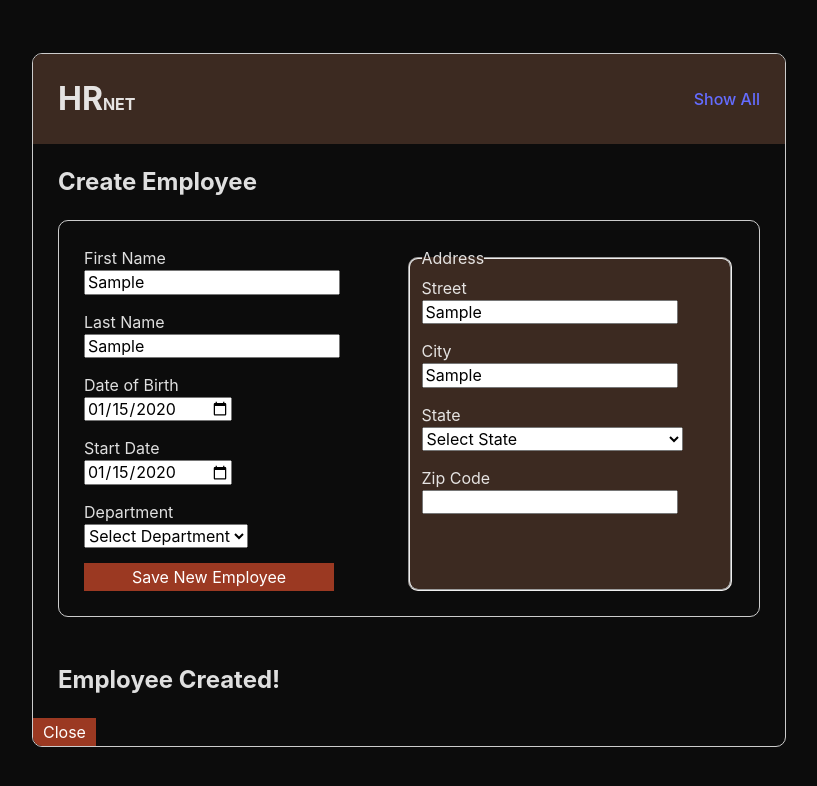
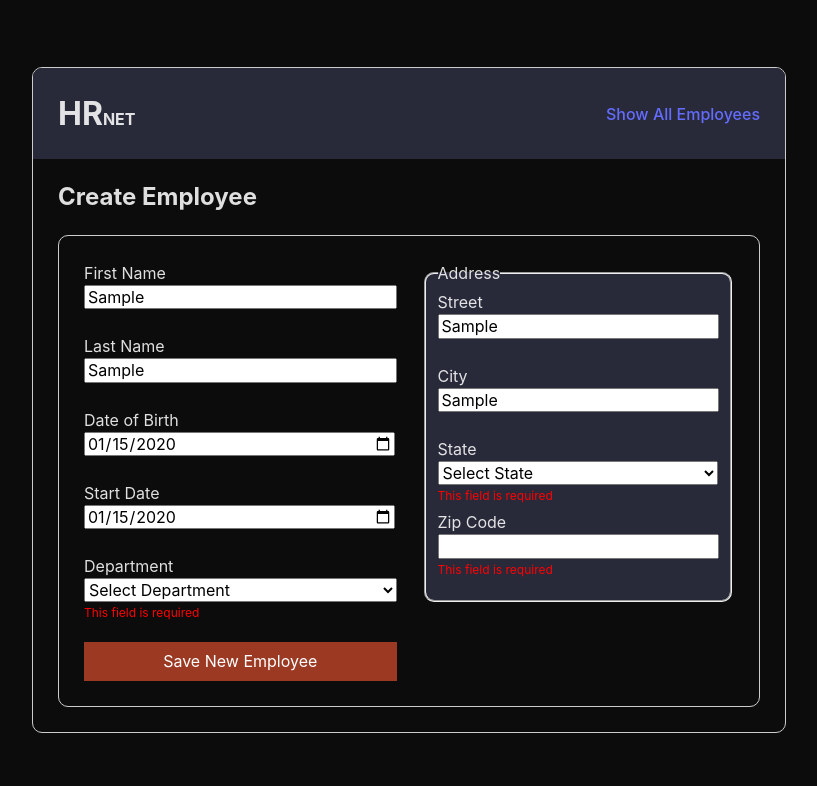
Before and after one commit to PuenaruIonutMarian/HRNet, a React (Vite) app: page / in a window 1280 px wide. Both pictures are taken after typing "Sample", "Sample", "2020-01-15", "2020-01-15", "Sample", "Sample" into the empty fields and a click on the button "Save New Employee". Shown: the top 786 px of the page, without its empty margins (231-1048 px from the left). Built offline with nearby package versions, Linux system fonts and the light colour scheme.

Commit message:
style for form fixed error handling added

```diff
--- a/src/components/DateSelector/DateSelector.module.scss
+++ b/src/components/DateSelector/DateSelector.module.scss
@@ -1,5 +1,18 @@
 .dateSelector{
+    position: relative;
+    .error {
+        position: absolute;
+        color: red;
+        font-size: 12px;
+        width: 100%;
+        bottom: -20px;
+        left: 0%;
+    }
+
     label{
         display: block;
     }
+    input{
+        min-width: 98%;
+    }
 }
--- a/src/components/DateSelector/DateSelector.tsx
+++ b/src/components/DateSelector/DateSelector.tsx
@@ -5,13 +5,15 @@ interface DateSelectorProps {
   name: string;
   value: string;
   onChange: (e: React.ChangeEvent<HTMLInputElement>) => void;
+  error?: string;
 }
 
-const DateSelector: React.FC<DateSelectorProps> = ({ label, name, value, onChange }) => {
+const DateSelector: React.FC<DateSelectorProps> = ({ label, name, value, onChange, error }) => {
   return (
     <div className={style.dateSelector}>
       <label htmlFor={name}>{label}</label>
       <input type="date" id={name} name={name} value={value} onChange={onChange} />
+      {error && <span className={style.error}>{error}</span>}
     </div>
   );
 }
--- a/src/components/Header/Header.tsx
+++ b/src/components/Header/Header.tsx
@@ -1,13 +1,17 @@
 import { Link } from 'react-router-dom';
 import style from './header.module.scss';
 
-const Header = () => {
+interface HeaderProps {}
+
+const Header: React.FC<HeaderProps> = () => {
   return (
     <div className={style.header}>
-        <h1>HR<span className={style.hr}>NET</span></h1>
-        <Link to="/employee-list">Show All</Link>
+      <h1>
+        HR<span className={style.hr}>NET</span>
+      </h1>
+      <Link to="/employee-list">Show All Employees</Link>
     </div>
-  )
-}
+  );
+};
 
-export default Header
+export default Header;
--- a/src/components/Header/header.module.scss
+++ b/src/components/Header/header.module.scss
@@ -2,7 +2,7 @@
     display: flex;
     justify-content: space-between;
     align-items: center;
-    background-color: #3C2A21;
+    background-color: #282A3A;
 
     padding: 0 25px;
 
--- a/src/components/InputField/InputField.tsx
+++ b/src/components/InputField/InputField.tsx
@@ -1,4 +1,3 @@
-
 import style from './InputField.module.scss';
 
 interface InputFieldProps {
@@ -7,13 +6,15 @@ interface InputFieldProps {
   type?: string;
   value: string;
   onChange: (e: React.ChangeEvent<HTMLInputElement>) => void;
+  error?: string;
 }
 
-const InputField: React.FC<InputFieldProps> = ({ label, name, type = 'text', value, onChange }) => {
+const InputField: React.FC<InputFieldProps> = ({ label, name, type = 'text', value, onChange, error }) => {
   return (
     <div className={style.inputField}>
       <label htmlFor={name}>{label}</label>
       <input type={type} id={name} name={name} value={value} onChange={onChange} />
+      {error && <span className={style.error}>{error}</span>}
     </div>
   );
 }
--- a/src/components/InputField/inputfield.module.scss
+++ b/src/components/InputField/inputfield.module.scss
@@ -1,8 +1,17 @@
 .inputField{
+    position: relative;
+    .error {
+        position: absolute;
+        color: red;
+        font-size: 12px;
+        width: 100%;
+        bottom: -20px;
+        left: 0%;
+    }
     label{
         display: block;
     }
     input{
-        min-width: 70%;
+        min-width: 97.5%;
     }
 }
--- a/src/components/OptionsSelector/OptionsSelector.module.scss
+++ b/src/components/OptionsSelector/OptionsSelector.module.scss
@@ -1,5 +1,17 @@
 .optionSelector{
+    position: relative;
+    .error {
+        position: absolute;
+        color: red;
+        font-size: 12px;
+        width: 100%;
+        bottom: -20px;
+        left: 0%;
+    }
     label{
         display: block;
     }
+    select{
+        min-width: 100%;
+    }
 }
--- a/src/components/OptionsSelector/OptionsSelector.tsx
+++ b/src/components/OptionsSelector/OptionsSelector.tsx
@@ -6,9 +6,10 @@ interface OptionSelectorProps {
   options: Array<{ name: string; abbreviation: string } | string>;
   value: string;
   onChange: (e: React.ChangeEvent<HTMLSelectElement>) => void;
+  error?: string;
 }
 
-const OptionSelector: React.FC<OptionSelectorProps> = ({ label, name, options, value, onChange }) => {
+const OptionSelector: React.FC<OptionSelectorProps> = ({ label, name, options, value, onChange, error }) => {
   return (
     <div className={style.optionSelector}>
       <label htmlFor={name}>{label}</label>
@@ -20,6 +21,7 @@ const OptionSelector: React.FC<OptionSelectorProps> = ({ label, name, options, v
           </option>
         ))}
       </select>
+      {error && <span className={style.error}>{error}</span>}
     </div>
   );
 }
--- a/src/pages/EmployeeList/EmployeeList.module.scss
+++ b/src/pages/EmployeeList/EmployeeList.module.scss
@@ -29,7 +29,7 @@ h1 {
 }
 
 .employeeTable tr:nth-child(even) {
-  background-color: #5e5c5c;
+  background-color: #282A3A;
 }
 
 .employeeTable td {
--- a/src/pages/Home/Home.module.scss
+++ b/src/pages/Home/Home.module.scss
@@ -12,63 +12,61 @@
   }
 
   form {
-        display: flex;
-        flex-direction: column;
+    display: grid;
+    grid-template-columns: 1fr;
     gap: 25px;
     padding: 25px;
     border: solid 1px #ccc;
     border-radius: 10px;
     margin: 0 25px 25px 25px;
 
-        fieldset{
-            background-color: #3C2A21;
+    fieldset {
+      background-color: #282A3A;
       border-radius: 10px;
+      padding-bottom: 25px;
     }
 
     .leftForm,
     fieldset {
       display: flex;
       flex-direction: column;
-            gap: 15px;
+      gap: 25px;
 
-            button{
-                max-width: 250px;
     }
   }
+
+  .buttonContainer {
+    display: flex;
+    justify-content: center;
+    margin-top: 15px;
   }
 }
 
 /* Media Queries */
-@media (min-width:320px) and  (max-width: 450px) {
-    .Home{
+@media (min-width: 300px) and (max-width: 450px) {
+  .Home {
+    border: none;
+    overflow: visible;
+    margin: 0px;
 
-        border:none;
-        overflow: visible;
-        margin:0px;
 
-        form{
+
+    form {
       border: none;
       padding: 0px;
 
-            .leftForm{
-                button{
-                    max-width: 100%;
-                }
-            }
     }
 
-        h2{
+    h2 {
       margin-left: 25px;
-
     }
   }
 }
 
 @media (min-width: 600px) {
   .Home form {
-        flex-direction: row;
+    grid-template-columns: 1fr 1fr;
     justify-content: space-between;
-        min-width: 0; /* Remove fixed min-width */
   }
 
   .leftForm,
@@ -79,6 +77,6 @@
 
 @media (min-width: 800px) {
   .Home form {
-        min-width: 650px; /* Apply fixed min-width for larger screens */
+    min-width: 650px;
   }
 }
--- a/src/pages/Home/Home.tsx
+++ b/src/pages/Home/Home.tsx
@@ -25,16 +25,30 @@ const Home: React.FC = () => {
     department: ''
   });
 
+  const [errors, setErrors] = useState<Partial<Employee>>({});
   const [showModal, setShowModal] = useState(false);
 
   const handleChange = (e: React.ChangeEvent<HTMLInputElement | HTMLSelectElement>) => {
     setEmployee({ ...employee, [e.target.name]: e.target.value });
   };
 
+  const validateForm = () => {
+    const newErrors: Partial<Employee> = {};
+    Object.entries(employee).forEach(([key, value]) => {
+      if (!value) {
+        newErrors[key as keyof Employee] = 'This field is required';
+      }
+    });
+    setErrors(newErrors);
+    return Object.keys(newErrors).length === 0;
+  };
+
   const handleSubmit = (e: React.FormEvent) => {
     e.preventDefault();
+    if (validateForm()) {
       dispatch(addEmployee(employee));
       setShowModal(true);
+    }
   };
 
   return (
@@ -43,26 +57,78 @@ const Home: React.FC = () => {
       <h2>Create Employee</h2>
       <form onSubmit={handleSubmit}>
         <div className={style.leftForm}>
-        <InputField label="First Name" name="firstName" value={employee.firstName} onChange={handleChange} />
-        <InputField label="Last Name" name="lastName" value={employee.lastName} onChange={handleChange} />
-        <DateSelector label="Date of Birth" name="dateOfBirth" value={employee.dateOfBirth} onChange={handleChange} />
-        <DateSelector label="Start Date" name="startDate" value={employee.startDate} onChange={handleChange} />
+          <InputField
+            label="First Name"
+            name="firstName"
+            value={employee.firstName}
+            onChange={handleChange}
+            error={errors.firstName}
+          />
+          <InputField
+            label="Last Name"
+            name="lastName"
+            value={employee.lastName}
+            onChange={handleChange}
+            error={errors.lastName}
+          />
+          <DateSelector
+            label="Date of Birth"
+            name="dateOfBirth"
+            value={employee.dateOfBirth}
+            onChange={handleChange}
+            error={errors.dateOfBirth}
+          />
+          <DateSelector
+            label="Start Date"
+            name="startDate"
+            value={employee.startDate}
+            onChange={handleChange}
+            error={errors.startDate}
+          />
           <OptionSelector
             label="Department"
             name="department"
             options={['Sales', 'Marketing', 'Engineering', 'Human Resources', 'Legal']}
             value={employee.department}
             onChange={handleChange}
+            error={errors.department}
           />
-        <Button onClick={(e) => { e.preventDefault(); handleSubmit(e); }}>Save New Employee</Button>
         </div>
         <fieldset>
           <legend>Address</legend>
-          <InputField label="Street" name="street" value={employee.street} onChange={handleChange} />
-          <InputField label="City" name="city" value={employee.city} onChange={handleChange} />
-          <OptionSelector label="State" name="state" options={states} value={employee.state} onChange={handleChange} />
-          <InputField label="Zip Code" name="zipCode" value={employee.zipCode} onChange={handleChange} />
+          <InputField
+            label="Street"
+            name="street"
+            value={employee.street}
+            onChange={handleChange}
+            error={errors.street}
+          />
+          <InputField
+            label="City"
+            name="city"
+            value={employee.city}
+            onChange={handleChange}
+            error={errors.city}
+          />
+          <OptionSelector
+            label="State"
+            name="state"
+            options={states}
+            value={employee.state}
+            onChange={handleChange}
+            error={errors.state}
+          />
+          <InputField
+            label="Zip Code"
+            name="zipCode"
+            value={employee.zipCode}
+            onChange={handleChange}
+            error={errors.zipCode}
+          />
         </fieldset>
+        <div className={style.buttonContainer}>
+          <Button onClick={(e) => { e.preventDefault(); handleSubmit(e); }}>Save New Employee</Button>
+        </div>
       </form>
       {showModal && (
         <Modal onClose={() => setShowModal(false)}>
--- a/src/styles/globals.scss
+++ b/src/styles/globals.scss
@@ -37,8 +37,10 @@ button {
   background-color: #9B3922;
   color: white;
   border: none;
-  padding: 5px 10px;
+  padding: 10px 10px;
   cursor: pointer;
+  min-width: 100%;
+
 }
 
 button:hover {
```
Lines whose indentation alone changed are shown as unchanged.
